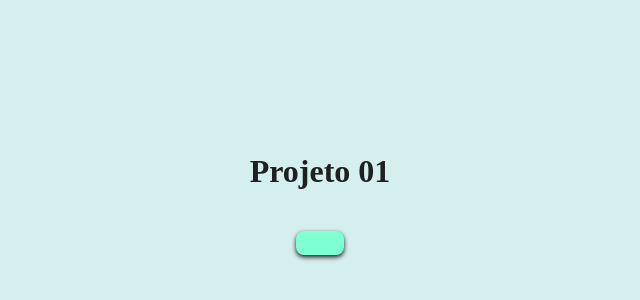
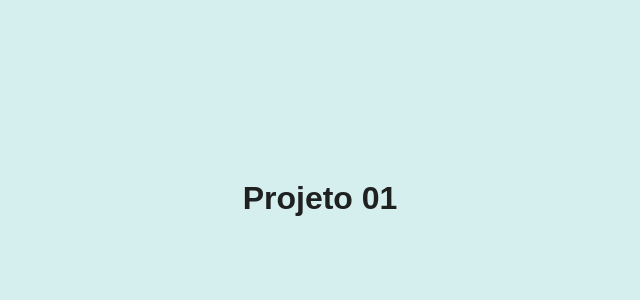
Before and after one commit to Ana-Machioni/ar-co-rep, a plain HTML site: page pages/projeto01.html in a window 1280 px wide. Shown: the part 210-510 px from the top of the page, without its empty margins (320-960 px from the left). Drawn offline with Linux system fonts and the light colour scheme; a web font is replaced by a local one.

Commit message:
add: juntando global e navegaçao

```diff
--- a/css/global.css
+++ b/css/global.css
@@ -9,7 +9,7 @@
     --white: #fffff;
     --shadow: 0 4px 6px -1px rgba(0, 0, 0, 0.1), 0 2px 4px;
     --radius: 8px;
-    --font-main
+    --font-main: "montserrat", sans-serif;
 }
 
 /* reset basico */
@@ -35,6 +35,9 @@ body{
 
 /* header */
 .project__header h1 {
+    font-size: 2.5rem;
+    font-weight: 600;
+    color: var(--text-color);
 
 }
 
--- a/js/global.js
+++ b/js/global.js
@@ -0,0 +1,25 @@
+// 1.  selecao de  elementos (serao null se nao estiverem na pag )
+
+const btnP1 = document.querySelector('#inputP1');
+const btnP2 = document.querySelector('#inputP2');
+const btnP3 = document.querySelector('#inputP3');
+
+//  2. definicao das funcoes
+const verificaBotao = () => {
+
+};
+
+const criarBotaoVoltar = () => {
+
+};
+
+//  3. logica de execucao(cerebro do script)
+if (btnP1) {
+    // se o btnP1 existe, esta na index
+    verificaBotao();
+} else {
+    // se nao existe,assume-se q estamos em uma pag de projeto
+window.addEventListener('load', () => {
+
+});
+};
--- a/js/navegacao.js
+++ b/js/navegacao.js
@@ -4,14 +4,21 @@ function criarBotaoVoltar(){
     const btnVoltar = document.createElement('button');
 
     // 2. definicao d estilo do btn
-    btnVoltar.innerTest = 'Voltar';
+    btnVoltar.innerText = 'Voltar';
     btnVoltar.style.marginTop = '20px'
 
     // 3. lógica = click
 
-    btnVoltar.addEventListener('click', function() {
+    function navegar() {
         window.location.href = '../index.html'
-    });
+
+    };
+
+    btnVoltar.addEventListener('click', navegar)
+
+    // btnVoltar.addEventListener('click', function() {
+    //     window.location.href = '../index.html'
+    // });
 
     // 4. add btn no final do index
     document.body.appendChild(btnVoltar);
@@ -22,4 +29,4 @@ function criarBotaoVoltar(){
 
 // };
 // onload = carregar pagina e executar funçao(quem cria o botao é a funçao p o.l. exect)
-window.onload = criarBotaoVoltar();
+window.onload = criarBotaoVoltar;
--- a/pages/projeto01.html
+++ b/pages/projeto01.html
@@ -14,12 +14,12 @@
 
 
     <!-- estilo global -->
-    <link rel="stylesheet" href="../css/global.css">
+    <link rel="stylesheet" href="/css/global.css">
 </head>
 <body>
     <h1>Projeto 01</h1>
-    <script src="../js/navegacao.js"></script>
-    <!-- <script src="../js/global.js"></script> -->
+    <!-- <script src="../js/navegacao.js"></script> -->
+    <script src="../js/global.js"></script>
     <!-- <script scr="../js/global-auto.js"></script> -->
 </body>
 </html>
```
Also changed, not shown: index.html (+1 -1 lines), pages/projeto02.html (+3 -3 lines), pages/projeto03.html (+3 -3 lines).
